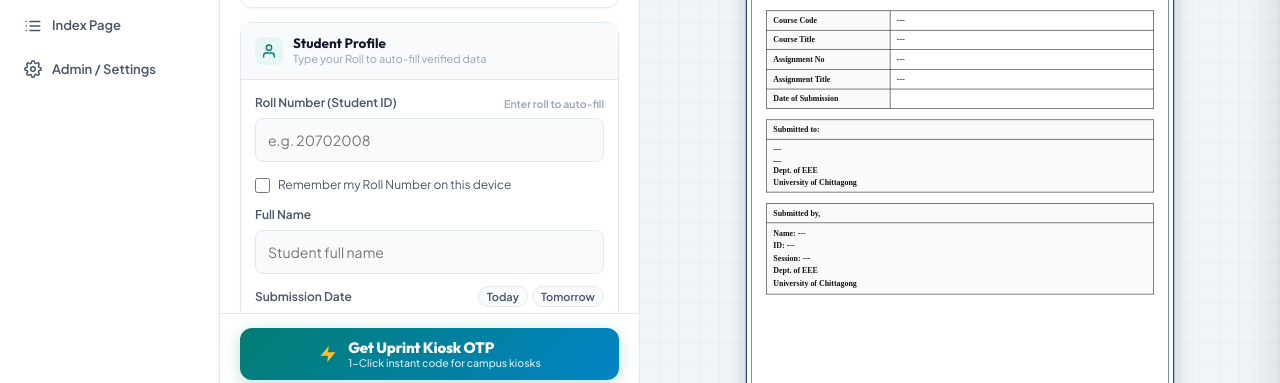
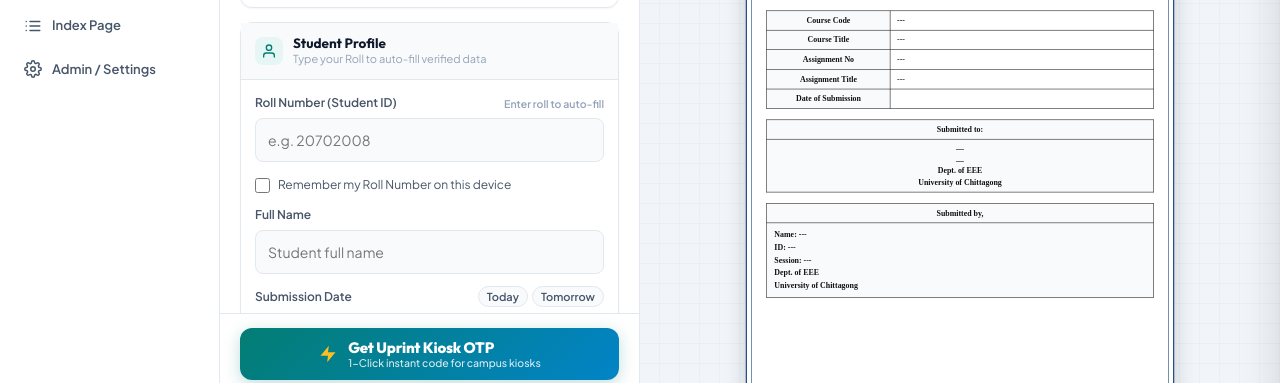
Before and after one commit to SaifulKhalid/LabDDB-presents-Chittagong-University-Coverpage-Generator-with-UprintBD-integration, a website: page public/index.html in a window 1280 px wide. Shown: the part 312-695 px from the top of the page. Drawn offline with nearby package versions, Linux system fonts and the light colour scheme; no server answers.

Commit message:
Center align Submitted To section and left align Submitted By section

```diff
--- a/public/css/styles.css
+++ b/public/css/styles.css
@@ -1510,6 +1510,14 @@ button {
   background-color: #f8fafc;
 }
 
+.cover-table .center,
+.cover-table td.center,
+.cell-header {
+  text-align: center;
+  font-weight: 700;
+  background-color: #f8fafc;
+}
+
 .submitted-section {
   margin-top: 16px;
 }
@@ -1518,21 +1526,38 @@ button {
   width: 100%;
 }
 
-.student-info {
-  font-size: 11pt;
-  line-height: 1.6;
+/* Submitted To Section: Centered Alignment */
+.faculty-table td,
+.faculty-cell {
+  text-align: center;
+  vertical-align: middle;
 }
 
 .faculty-multi {
   display: flex;
   flex-wrap: wrap;
+  justify-content: center;
+  align-items: center;
+  text-align: center;
   gap: 20px;
+  margin: 0 auto;
 }
 
 .faculty-block {
   font-size: 11pt;
   line-height: 1.4;
   color: #111111;
+  text-align: center;
+  margin: 0 auto;
+}
+
+/* Submitted By Section: Left Alignment */
+.student-table td.student-info,
+.student-info {
+  font-size: 11pt;
+  line-height: 1.6;
+  text-align: left;
+  padding: 10px 14px;
 }
 
 /* Index Page A4 Document */
```
